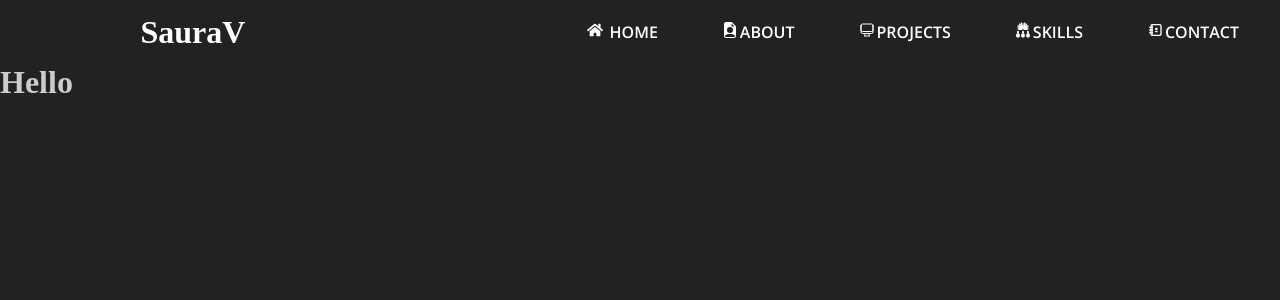
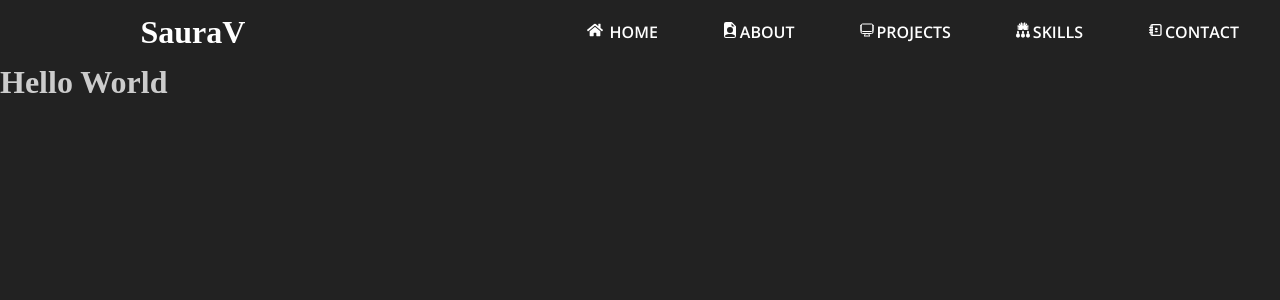
Before and after one commit to Saurav-Pant/Portfolio, a React (Create React App) app: page /about in a window 1280 px wide. Shown: the top 300 px of the page. Built offline with nearby package versions, Linux system fonts and the light colour scheme; the HTML template or start-up script is replaced by a standard one.

Commit message:
CHal Gya

```diff
--- /dev/null
+++ b/src/Components/AboutSection/MyDetail.js
@@ -0,0 +1,11 @@
+import React from 'react'
+
+const MyDetail = () => {
+  return (
+    <>
+        <h1>Hello World</h1>
+    </>
+  )
+}
+
+export default MyDetail
--- a/src/Routes/Home/Home.css
+++ b/src/Components/Hero/Hero.css
@@ -1,4 +1,5 @@
 @import url("https://fonts.googleapis.com/css2?family=Open+Sans:ital,wght@0,300;0,400;0,500;0,600;0,700;1,300;1,400;1,500;1,600&family=Poppins:wght@100;200;300;400;500;600;700&display=swap");
+
 .whole_Main {
   color: white;
   display: grid;
--- a/src/Routes/Home/Home.jsx
+++ b/src/Components/Hero/Hero.jsx
@@ -1,9 +1,9 @@
 import React from "react";
-import Navbar from '../../Components/Navbar/Navbar';
-import "../Home/Home.css"
+import "../Hero/Hero.css"
 import Typewriter from "typewriter-effect";
 import { motion } from "framer-motion";
 import me from '../../asset/Profile.png'
+
 const animations = {
     h1: {
       initial: {
@@ -21,9 +21,8 @@ const animations = {
       }
     }
   }
-const Home = () => {
+const Hero = () => {
     return <>
-    <Navbar/>
     <div className="whole_Main">
       <div className="left">
           <motion.h1 {...animations.h1}>Hi There,<br />
@@ -48,9 +47,8 @@ const Home = () => {
       style={{ border: "5px solid transparent" }}
     />
       </div>
-
     </div>
     </>
-};
+}
 
-export default Home;
+export default Hero
--- /dev/null
+++ b/src/Routes/About.js
@@ -0,0 +1,14 @@
+import React from "react";
+import MyDetail from "../Components/AboutSection/MyDetail";
+import Navbar from "../Components/Navbar/Navbar";
+
+const About = () => {
+  return (
+    <>
+      <Navbar />
+      <MyDetail />
+    </>
+  );
+};
+
+export default About;
--- a/src/Routes/About/About.jsx
+++ /dev/null
@@ -1,11 +0,0 @@
-import React from "react";
-import Navbar from '../../Components/Navbar/Navbar';
-
-const About = () => {
-  return <>
-    <Navbar/>
-    <h1>Hello</h1>
-    </>
-};
-
-export default About;
--- a/src/Routes/Contact/Contact.jsx
+++ b/src/Routes/Contact.js
@@ -1,5 +1,5 @@
 import React from "react";
-import Navbar from '../../Components/Navbar/Navbar';
+import Navbar from '../Components/Navbar/Navbar';
 
 const Contact = () => {
   return <div>
--- /dev/null
+++ b/src/Routes/Home.js
@@ -0,0 +1,15 @@
+import React from "react";
+import Navbar from "../Components/Navbar/Navbar";
+import Hero from "../Components/Hero/Hero";
+import MyDetail from "../Components/AboutSection/MyDetail";
+
+const Home = () => {
+  return (
+    <div>
+      <Navbar />
+      <Hero />
+      <MyDetail />
+    </div>
+  );
+};
+export default Home;
--- /dev/null
+++ b/src/Routes/Project.js
@@ -0,0 +1,10 @@
+import React from "react";
+import Navbar from '../Components/Navbar/Navbar';
+
+const Project = () => {
+  return <>
+    <Navbar/>
+  </>;
+};
+
+export default Project;
--- a/src/Routes/Project/Project.jsx
+++ /dev/null
@@ -1,8 +0,0 @@
-import React from "react";
-import Navbar from '../../Components/Navbar/Navbar';
-
-const Project = () => {
-  return <div><Navbar/></div>;
-};
-
-export default Project;
--- a/src/Routes/Skills/Skills.jsx
+++ b/src/Routes/Skills.js
@@ -1,5 +1,5 @@
 import React from "react";
-import Navbar from '../../Components/Navbar/Navbar';
+import Navbar from '../Components/Navbar/Navbar';
 
 const Skills = () => {
   return <div><Navbar/></div>;
```
Also changed, not shown: src/App.js (+5 -5 lines). Lines whose indentation alone changed are shown as unchanged.
